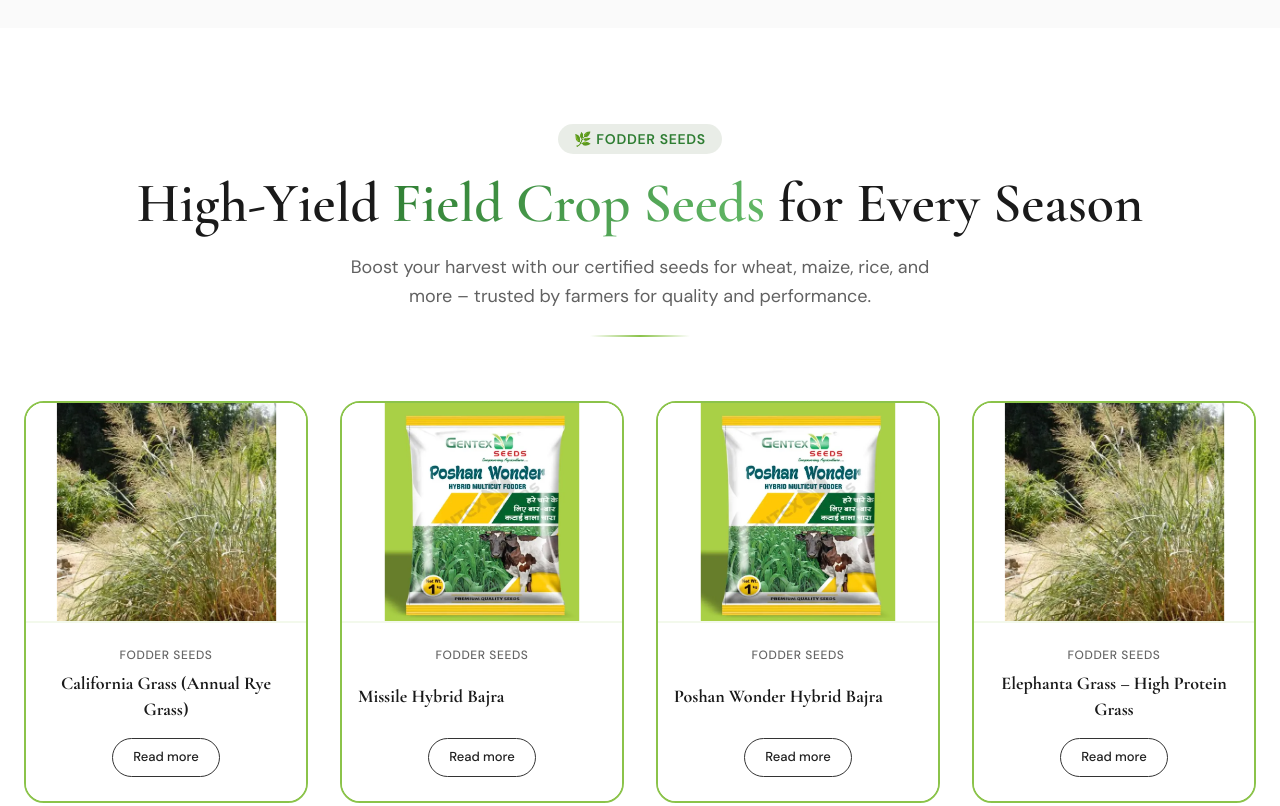
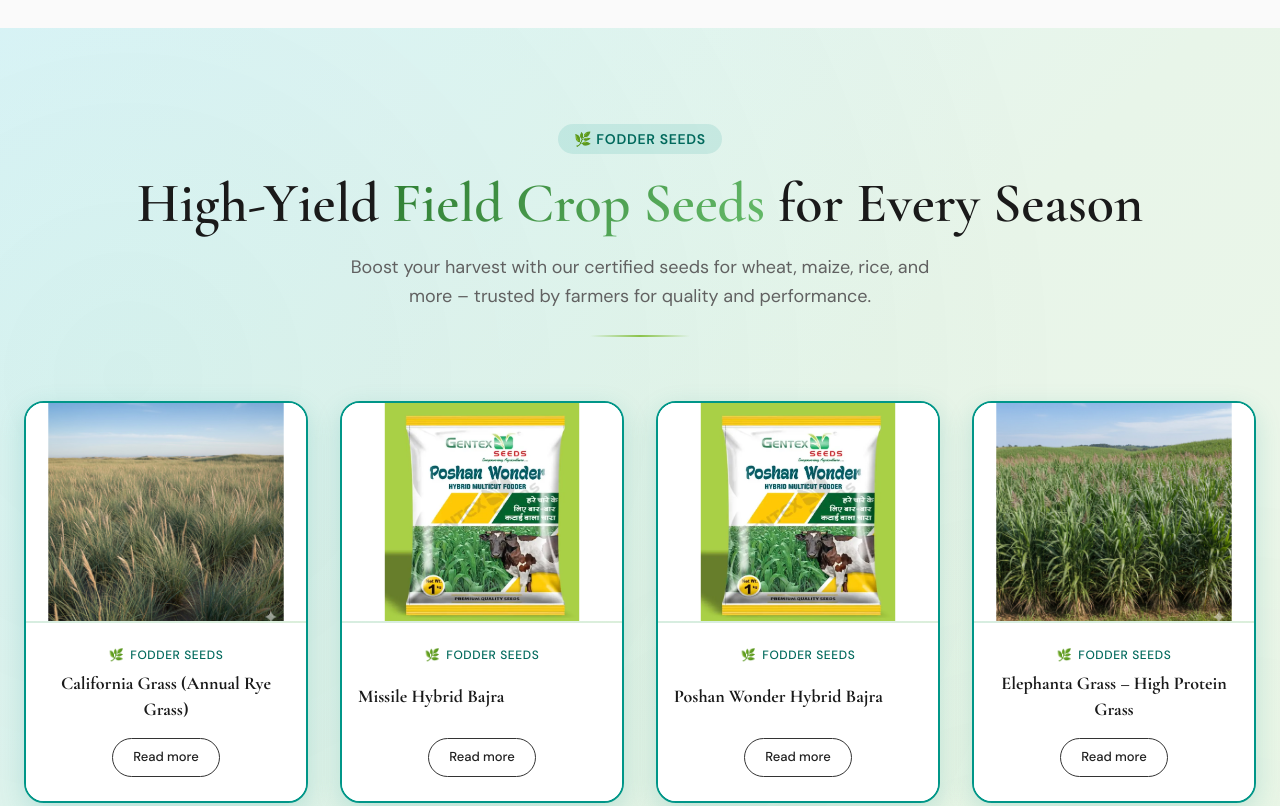
Before and after one commit to DivyanshiXgithub/seedsnewwebsite, a plain HTML site: page index.html in a window 1280 px wide. Shown: the part 6740-7546 px from the top of the page. Drawn offline with nearby package versions, Linux system fonts and the light colour scheme; animation ran at ten frames a second.

Commit message:
Add files via upload

```diff
--- a/category.css
+++ b/category.css
@@ -186,7 +186,7 @@
 /* Product Grid - Enhanced for category page */
 .category-products .products__grid {
     display: grid;
-    grid-template-columns: repeat(2, 1fr);
+    grid-template-columns: 1fr; /* Single column on small screens */
     gap: var(--spacing-lg);
 }
 
--- a/category.js
+++ b/category.js
@@ -26,10 +26,10 @@
         { id: 'g-555-maize', name: 'G-555 Hybrid Maize Seeds', category: 'Field Crop Seeds', image: 'images/maizeseedsnew.jpg' }
     ],
     'fodder': [
-        { id: 'california-grass', name: 'California Grass (Annual Rye Grass)', category: 'Fodder Seeds', image: 'images/californiagrass.webp' },
+        { id: 'california-grass', name: 'California Grass (Annual Rye Grass)', category: 'Fodder Seeds', image: 'images/californiagrassnew.jpg' },
         { id: 'missile-bajra', name: 'Missile Hybrid Bajra', category: 'Fodder Seeds', image: 'images/Poshan-Wonder-Hybrid-Bajra.webp' },
         { id: 'poshan-wonder-bajra', name: 'Poshan Wonder Hybrid Bajra', category: 'Fodder Seeds', image: 'images/Poshan-Wonder-Hybrid-Bajra.webp' },
-        { id: 'elephanta-grass', name: 'Elephanta Grass – High Protein Grass', category: 'Fodder Seeds', image: 'images/californiagrass.webp' },
+        { id: 'elephanta-grass', name: 'Elephanta Grass – High Protein Grass', category: 'Fodder Seeds', image: 'images/elephantagrassnew.jpg' },
         { id: 'godhan-sorghum', name: 'Godhan Sorghum Sudan Grass', category: 'Fodder Seeds', image: 'images/sorghumsudangrass.jpg' },
         { id: 'nandi-white-sorghum', name: 'Nandi (White) Sorghum Sudan Grass', category: 'Fodder Seeds', image: 'images/sorghumsudangrass.jpg' },
         { id: 'nandi-red-sorghum', name: 'Nandi (Red) Sorghum Sudan Grass', category: 'Fodder Seeds', image: 'images/sorghumsudangrass.jpg' },
--- a/index.html
+++ b/index.html
@@ -587,7 +587,7 @@
         </section>
 
         <!-- Fodder Seeds -->
-        <section class="products">
+        <section class="products products--fodder">
             <div class="container">
                 <div class="section-header">
                     <span class="section-tag">🌿 Fodder Seeds</span>
@@ -600,7 +600,7 @@
                 <div class="products__grid">
                     <article class="product-card">
                         <div class="product-card__image">
-                            <img src="californiagrass.webp" alt="California Grass">
+                            <img src="californiagrassnew.jpg" alt="California Grass">
                         </div>
                         <div class="product-card__content">
                             <p class="product-card__category">Fodder Seeds</p>
@@ -633,7 +633,7 @@
 
                     <article class="product-card">
                         <div class="product-card__image">
-                            <img src="californiagrass.webp" alt="Elephanta Grass">
+                            <img src="elephantagrassnew.jpg" alt="Elephanta Grass">
                         </div>
                         <div class="product-card__content">
                             <p class="product-card__category">Fodder Seeds</p>
--- a/product-detail.js
+++ b/product-detail.js
@@ -213,7 +213,7 @@
     'california-grass': {
         name: 'California Grass (Annual Rye Grass)',
         category: 'Fodder Seeds',
-        image: 'images/californiagrass.webp',
+        image: 'images/californiagrassnew.jpg',
         description: `
             <p><strong>California Grass (Annual Rye Grass)</strong> is an excellent fodder variety that provides high-quality nutrition for livestock.</p>
             <p>This variety features rapid growth, high biomass production, and excellent nutritional value. It adapts well to various soil conditions and delivers consistent yields.</p>
@@ -243,7 +243,7 @@
     'elephanta-grass': {
         name: 'Elephanta Grass – High Protein Grass',
         category: 'Fodder Seeds',
-        image: 'images/californiagrass.webp',
+        image: 'images/elephantagrassnew.jpg',
         description: `
             <p><strong>Elephanta Grass – High Protein Grass</strong> is a premium fodder variety that provides exceptional nutrition for livestock.</p>
             <p>This variety features high protein content, excellent biomass production, and strong disease resistance. It adapts well to various soil conditions and delivers consistent yields.</p>
--- a/style.css
+++ b/style.css
@@ -1852,9 +1852,50 @@
     background: var(--color-cream);
 }
 
+/* Fodder section – subtle green gradient and richer cards */
+.products--fodder {
+    background: linear-gradient(135deg, #E0F7FA 0%, #E8F5E9 40%, #F1F8E9 100%);
+    position: relative;
+    overflow: hidden;
+}
+
+.products--fodder::before {
+    content: '';
+    position: absolute;
+    inset: 0;
+    background:
+        radial-gradient(circle at 10% 20%, rgba(0, 150, 136, 0.08) 0%, transparent 55%),
+        radial-gradient(circle at 90% 80%, rgba(76, 175, 80, 0.08) 0%, transparent 55%);
+    opacity: 0.8;
+    pointer-events: none;
+}
+
+.products--fodder .section-tag {
+    background: rgba(0, 150, 136, 0.12);
+    color: #00695C;
+}
+
+.products--fodder .product-card {
+    border-color: #009688;
+    box-shadow: 0 8px 26px rgba(0, 150, 136, 0.18);
+}
+
+.products--fodder .product-card__image {
+    background: linear-gradient(135deg, #E0F2F1 0%, #E8F5E9 100%);
+}
+
+.products--fodder .product-card__category {
+    color: #00695C;
+}
+
+.products--fodder .product-card__category::before {
+    content: '🌿';
+    margin-right: 6px;
+}
+
 .products__grid {
     display: grid;
-    grid-template-columns: repeat(2, 1fr);
+    grid-template-columns: 1fr; /* Single column on small screens for better readability */
     gap: var(--spacing-lg);
 }
 
@@ -2424,6 +2465,26 @@
     }
 }
 
+/* Extra-small screens: improve hero stats readability */
+@media (max-width: 480px) {
+    .hero__features {
+        grid-template-columns: 1fr; /* one stat per row */
+        padding: var(--spacing-lg);
+    }
+
+    .hero__feature {
+        padding: var(--spacing-sm) var(--spacing-md);
+    }
+
+    .hero__feature-number {
+        font-size: 1.3rem;
+    }
+
+    .hero__feature-label {
+        font-size: 0.8rem;
+    }
+}
+
 @media (max-width: 480px) {
     .hero__buttons {
         flex-direction: column;
```
Also changed, not shown: californiagrassnew.jpg (added), elephantagrassnew.jpg (added), fieldcropseeds.jpg (added).
